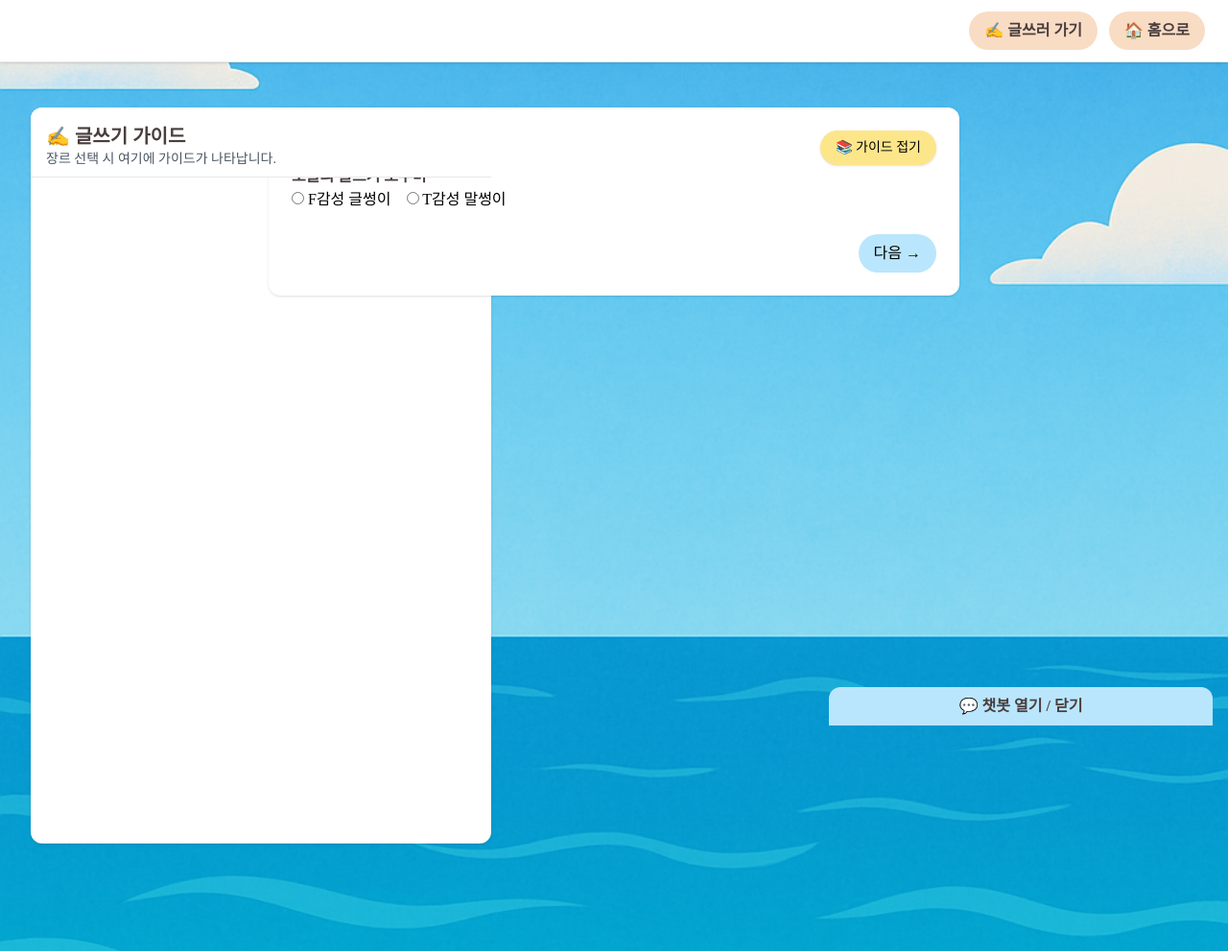
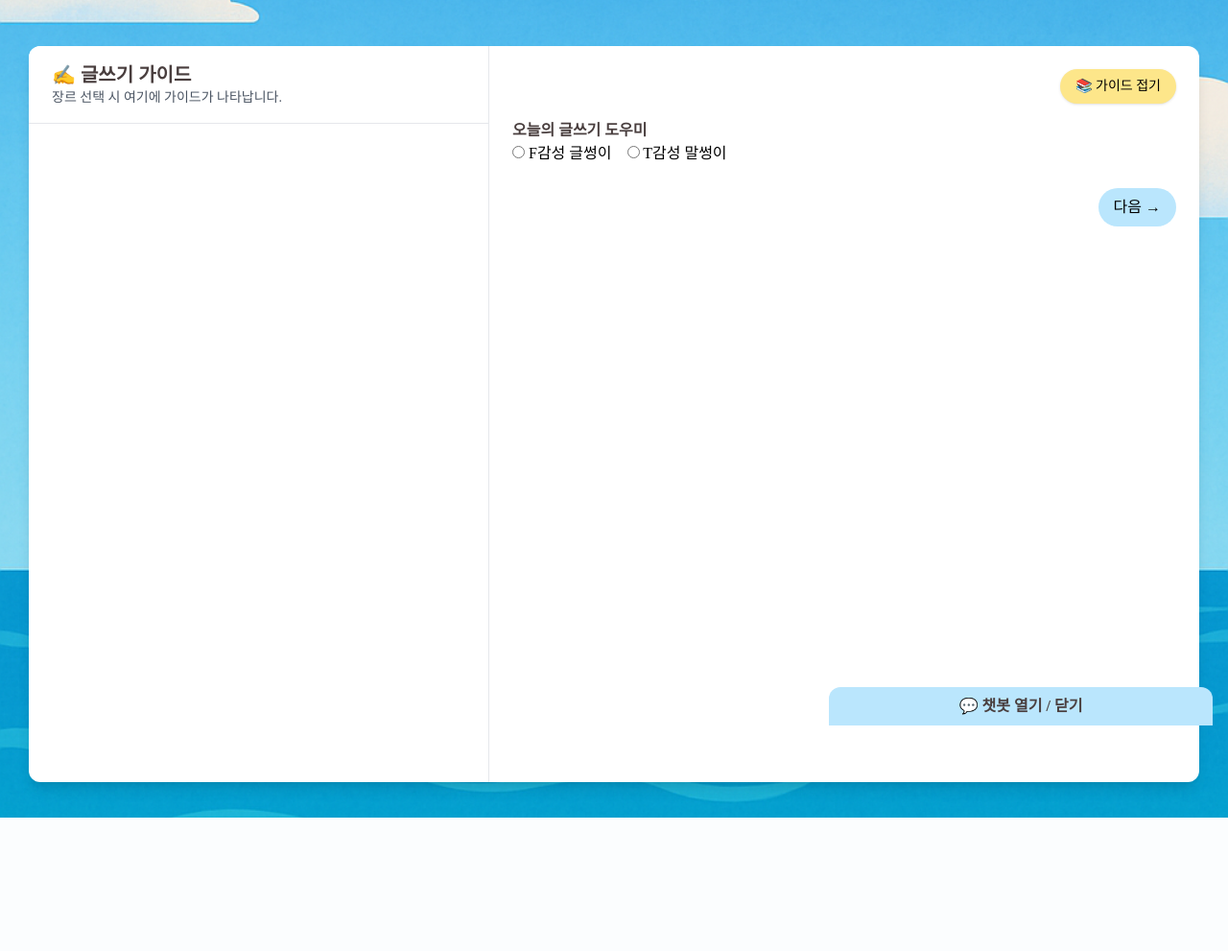
Before and after one commit to ttongguri/geulssung, a Django app: page /geulssung/write/ in a window 1280 px wide. Shown: the whole page at 96% size. After the commit the page ends 852 px from the top, so only its background shows below. Run offline with Django 5.2, Linux system fonts and the light colour scheme; the visitor is signed in with stand-in values (Sample User, id 1); some libraries are stand-ins or nearby versions; some web fonts are replaced.

Commit message:
페이지 조절

```diff
--- a/geulssung/templates/post/write_form.html
+++ b/geulssung/templates/post/write_form.html
@@ -23,7 +23,7 @@
     }
   </style>
 </head>
-<body class="relative bg-[#FFF9F2] min-h-screen pt-28 pb-28 px-8 background">
+<body class="relative bg-[#FFF9F2] min-h-screen pt-4 pb-4 px-4 background">
   <style>
     .background{
       background-image: url('{% static "images/바다만 덩그러니2.png" %}');
@@ -32,39 +32,39 @@
       background-repeat: no-repeat;
     }
   </style>
-  <!-- 상단 네비게이션 -->
-    {% include "nav_bar.html" %}
+<!-- 전체 래퍼 -->
+<div class="bg-white max-w-[1220px] h-[90vh] mx-auto mt-8 rounded-xl shadow-lg overflow-hidden flex">
 
-<!-- 🧭 전체 레이아웃 wrapper -->
-<div class="relative min-h-[90vh]">
-
-  <!-- 왼쪽: 가이드 (접기 가능) -->
-<div id="guide-sidebar" class="absolute left-0 top-0 w-[480px] h-full bg-white rounded-xl shadow overflow-hidden transition-all duration-300">
-  <div class="sticky top-0 bg-white z-10 px-4 pt-4 pb-2 border-b">
-    <div class="flex items-center justify-between">
-      <div>
+    <!-- 왼쪽: 가이드 사이드바 -->
+    <aside id="guide-sidebar"
+           class="w-[480px] border-r border-gray-200 flex flex-col">
+      <!-- 헤더 -->
+      <div class="sticky top-0 bg-white z-10 px-6 py-4 border-b">
         <p class="text-xl font-bold text-[#493E3E]">✍️ 글쓰기 가이드</p>
         <p class="text-sm text-gray-600">장르 선택 시 여기에 가이드가 나타납니다.</p>
       </div>
+      <!-- 스크롤 영역 -->
+      <div id="guide-scrollable"
+           class="flex-1 overflow-y-auto px-6 py-4">
+        <!-- 가이드 콘텐츠 삽입 -->
+      </div>
+    </aside>
 
-    </div>
-  </div>
-  <div id="guide-scrollable" class="overflow-y-auto px-4 pb-6" style="max-height: calc(90vh - 70px);"></div>
-</div>
+    <!-- 오른쪽: 글쓰기 메인 -->
+    <main id="writing-area"
+          class="flex-1 p-6 overflow-y-auto">
+      <div class="flex justify-end mb-4">
+        <button id="toggleGuideBtn"
+                onclick="toggleGuide()"
+                class="bg-[#fde68a] text-black px-4 py-2 rounded-full text-sm shadow">
+          📚 가이드 접기
+        </button>
+      </div>
+      <form method="post" action="" enctype="multipart/form-data" class="h-full flex flex-col">
+        {% csrf_token %}
+        <input type="hidden" name="character" id="character-input" value="">
 
-
- <!-- <!-- 오른쪽: 글쓰기 영역 (항상 가운데 고정) -->
-  <div class="absolute top-0 left-1/2 transform -translate-x-1/2 w-[720px] bg-white rounded-xl shadow p-6">
-  <!-- ✅ 여기에 버튼 이동 -->
-  <div class="flex justify-end">
-    <button id="toggleGuideBtn" onclick="toggleGuide()" class="bg-[#fde68a] text-black px-4 py-2 rounded-full text-sm shadow">
-      📚 가이드 접기
-    </button>
-  </div>
-  <form method="post" action="" enctype="multipart/form-data">
-    {% csrf_token %}
-    <input type="hidden" name="character" id="character-input" value="">
-    <div id="step-1" class="step-form">
+        <div id="step-1" class="step-form flex-1">
       <div class="mb-6">
         <p class="font-semibold text-[#493E3E]">오늘의 글쓰기 도우미</p>
         <div class="flex gap-4">
@@ -144,6 +144,8 @@
     </form>
   </div>
 </div>
+
+
 
 <!-- ✨ 숨겨진 가이드 템플릿 저장소 -->
 <div id="guide-template-container" class="hidden">
```
